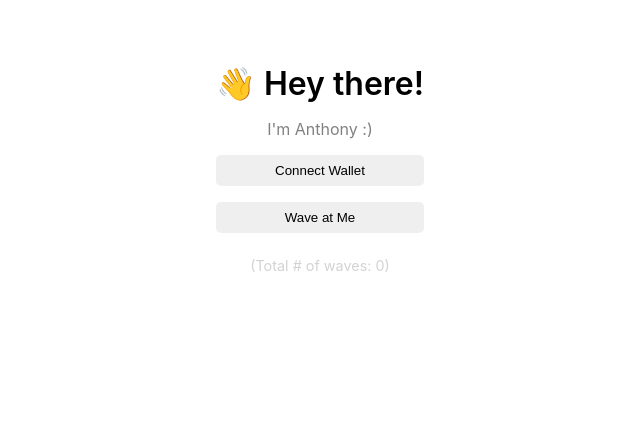
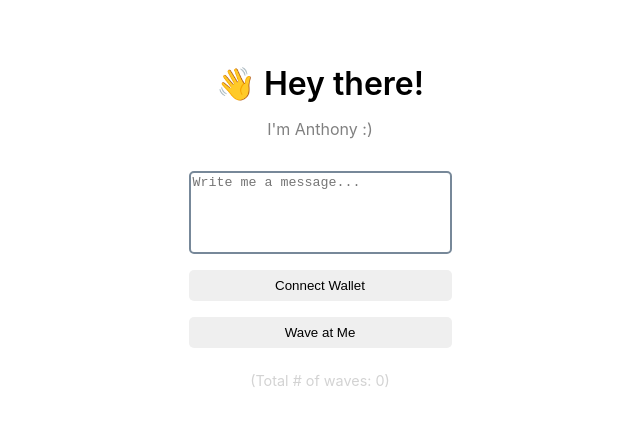
Before and after one commit to antdke/my-wave-portal, a React (Create React App) app in the folder frontend/: page / in a window 1280 px wide. Shown: the top 426 px of the page, without its empty margins (320-960 px from the left). Built offline with nearby package versions, Linux system fonts and the light colour scheme.

Commit message:
feat: user can now send messages with waves

```diff
--- a/frontend/src/App.css
+++ b/frontend/src/App.css
@@ -10,6 +10,14 @@
   flex-direction: column;
   justify-content: center;
   max-width: 600px;
+}
+
+.inputContainer {
+  display: flex;
+  flex-direction: column;
+  justify-content: center;
+  max-width: 300px;
+  margin: 0 auto;
 }
 
 .header {
@@ -39,6 +47,7 @@
   padding: 8px;
   border: 0;
   border-radius: 5px;
+
 }
 
 .waveCountText {
@@ -48,8 +57,20 @@
   font-size: 90%;
 }
 
+.textarea {
+  outline: none;
+  resize: none;
+  margin-top: 32px;
+  border: 2px solid lightslategray;
+  border-radius: 5px;
+}
+
+.waveContainer {
+  margin-top: 24px;
+}
+
 .spinner {
-  margin: 100px auto 0;
+  margin: 48px auto 24px;
   width: 70px;
   text-align: center;
 }
--- a/frontend/src/App.js
+++ b/frontend/src/App.js
@@ -156,7 +156,7 @@ export default function App() {
         /*
         * Execute a wave from the smart contract
         */
-        const waveTxn = await wavePortalContract.wave("This is a message!");
+        const waveTxn = await wavePortalContract.wave(document.getElementById("waveMessage").value);
         console.log("Mining...", waveTxn.hash);
 
         setIsLoading(true); // mining is happening
@@ -165,6 +165,8 @@ export default function App() {
         console.log("Mined --", waveTxn.hash);
         setIsLoading(false);
 
+        // After the user waves
+        getAllWaves();
         count = await wavePortalContract.getTotalWaves();
         setWaveCount(parseInt(count));
         console.log("Recieved total wave count...", count.toNumber());
@@ -188,7 +190,22 @@ export default function App() {
       <div className="bounce3"></div>
     </div>)
   } else {
-    waveText = (<div className="waveCountText">(Total # of waves: {waveCount})</div>)
+    waveText = (<div>
+      <div className="inputContainer">
+        <textarea className="textarea" id="waveMessage" placeholder="Write me a message..." cols="30" rows="5"></textarea>
+
+        {/*
+          * If there is no current wallet, then render this button
+          */}
+        {!currentAccount && (<button className="connectWalletButton" onClick={connectWallet}>
+          Connect Wallet
+        </button>)}
+
+        <button className="waveButton" onClick={wave}>Wave at Me</button>
+      </div>
+      <div className="waveCountText">(Total # of waves: {waveCount})</div>
+    </div>
+    )
   }
 
 
@@ -211,22 +228,17 @@ export default function App() {
           I'm Anthony :)
         </div>
 
-        {/*
-        * If there is no current wallet, then render this button
-        */}
-        {!currentAccount && (<button className="waveButton" onClick={connectWallet}>
-          Connect Wallet
-        </button>)}
-        <button className="connectWalletButton" onClick={wave}>Wave at Me</button>
         {waveText}
+        <div className="waveContainer">
+          {allWaves.slice(0).reverse().map((wave, index) => {
+            return (<div key={index} style={{ backgroundColor: "OldLace", marginTop: "16px", padding: "8px" }}>
+              <div>Address: {wave.address}</div>
+              <div>Time: {wave.timestamp.toString()}</div>
+              <div>Message: {wave.message}</div>
+            </div>)
+          })}
+        </div>
 
-        {allWaves.map((wave, index) => {
-          return (<div key={index} style={{ backgroundColor: "OldLace", marginTop: "16px", padding: "8px" }}>
-            <div>Address: {wave.address}</div>
-            <div>Time: {wave.timestamp.toString()}</div>
-            <div>Message: {wave.message}</div>
-          </div>)
-        })}
 
       </div>
     </div>
```
